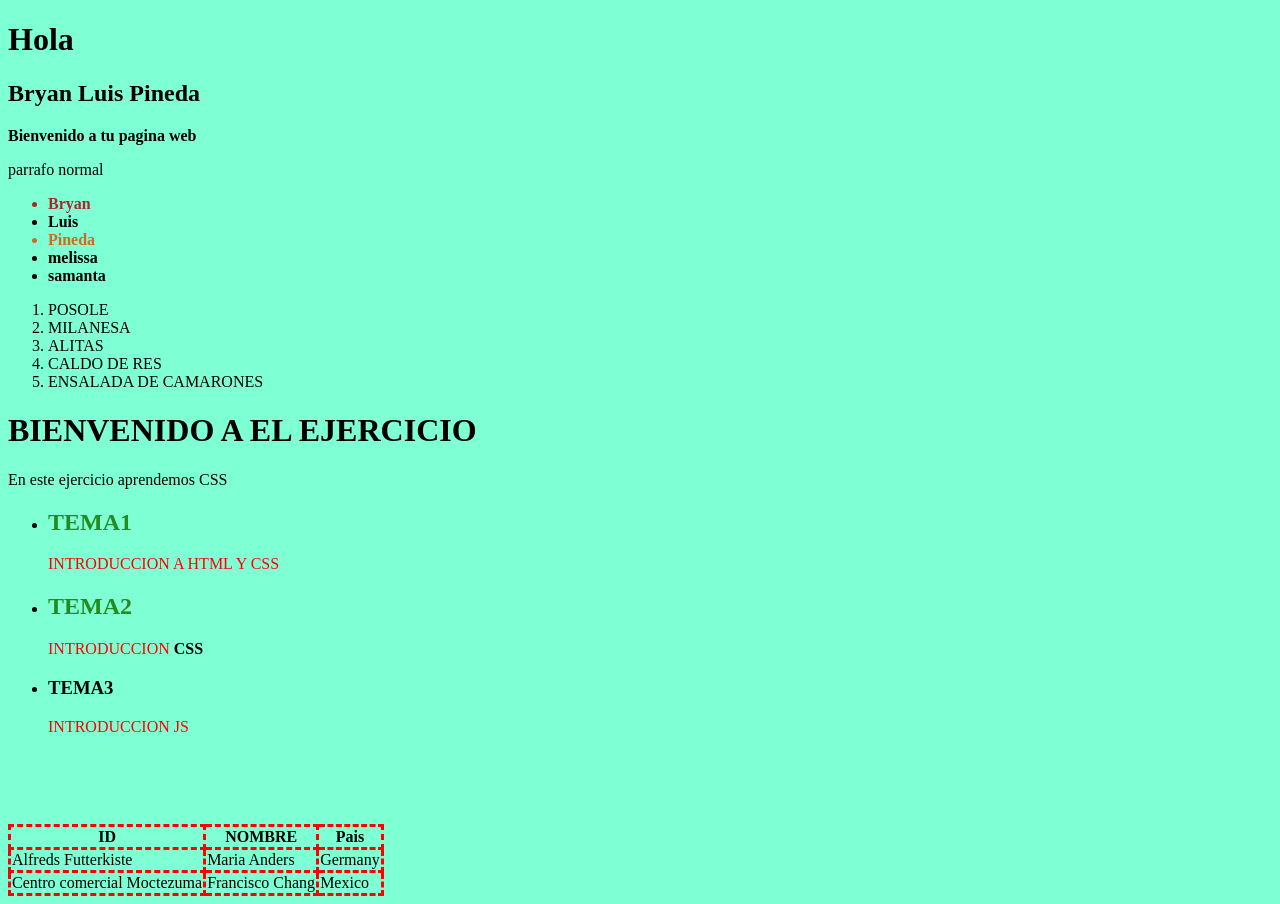
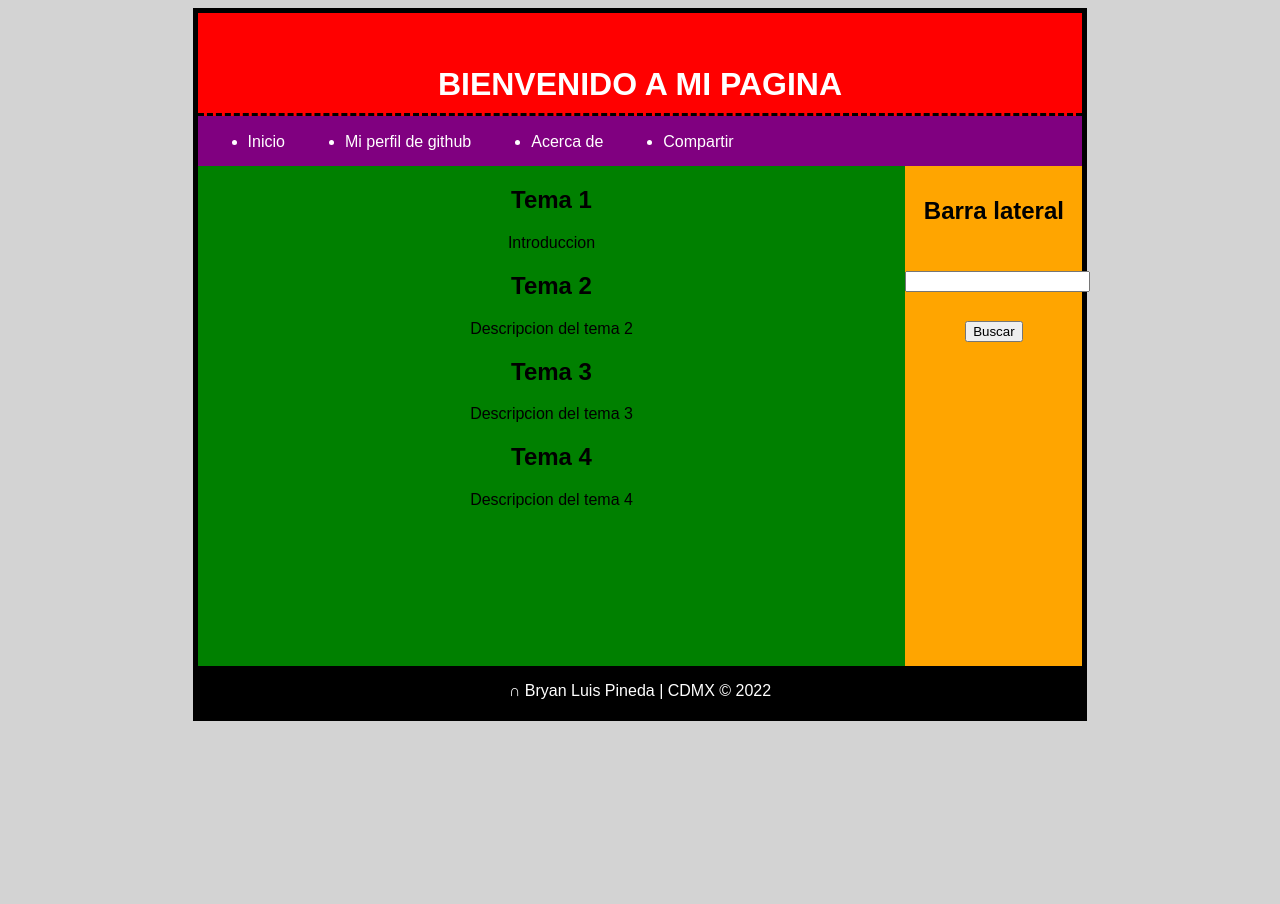
Before and after one commit to I6A-2022/Practica1_Bryan-Luis-Pineda, a plain HTML site: page index.html in a window 1280 px wide. After the commit the page ends 800 px from the top, so only its background shows below. Drawn offline with Linux system fonts and the light colour scheme.

Commit message:
Update index.html

```diff
--- a/index.html
+++ b/index.html
@@ -4,112 +4,57 @@
     <meta charset="UTF-8">
     <meta http-equiv="X-UA-Compatible" content="IE=edge">
     <meta name="viewport" content="width=device-width, initial-scale=1.0">
-    <title>Pagina De Bryan Luis Pineda</title>
-    <style>
-        #idbryan {
-            color: brown;
-        }
-        .idpineda {
-            color: chocolate;
-        }
-        .idpineda :hover{
-            color: blue;
-            font-size: 20px;
-            font-family: 'Lucida Sans', 'Lucida Sans Regular', 'Lucida Grande', 'Lucida Sans Unicode', Geneva, Verdana, sans-serif;
-        }
-        body{
-            background-color: aquamarine;
-        }
-
-
-
-
-ul li h2{
-    color: forestgreen;
-}
-ul li p strong{
-    color: black;
-}
-ul li p{
-    color: red;
-}
-
-table, th, td{
-    border: dashed red;
-    border-collapse: collapse;
-}
-
-    </style>
+    <title>Practica 1 - Tema 1 - Bryan Luis </title>
+    <link rel="stylesheet" href="style.css">
 </head>
 <body>
-    <h1>Hola </h1>
-    <h2>Bryan Luis Pineda</h2>
-    <p><strong>Bienvenido a tu pagina web</strong> </p>
-    <p>parrafo normal</p>
+   <div id="contenedor">
+       <header>
+           <h1>BIENVENIDO A MI PAGINA</h1>
+       </header>
+       <nav>
+           <ul>
+                <li><a href="index.html">Inicio</a></li>
+                <li><a target="_black" href="https://github.com/Bryanluis20"> Mi perfil de github</a></li>
+                <li><a href="https://www.google.com/"> Acerca de</a></li>
+                <li><a target="_black" href="https://www.facebook.com/"> Compartir</a></li>
+           </ul>
+       </nav>
 
-    <strong>
-        <ul>
-            <li id="idbryan"> Bryan </li>
-            <li> Luis</li>
-            <li class="idpineda"> Pineda</li>
-            <li> melissa</li>
-            <li> samanta</li>
-        </ul>
-    </strong>
-    <ol>
-        <li>POSOLE</li>
-        <li>MILANESA</li>
-        <li>ALITAS</li>
-        <li>CALDO DE RES</li>
-        <li>ENSALADA DE CAMARONES</li>
-    </ol>
+       <div class="componerSalto"></div>
 
+       <section id="contenidos">
+           <article>
+               <h2>Tema 1</h2>
+               <p>Introduccion</p>
+           </article>
+           <article>
+               <h2>Tema 2</h2>
+               <p>Descripcion del tema 2</p>
+           </article>
+           <article>
+            <h2>Tema 3</h2>
+            <p>Descripcion del tema 3</p>
+        </article>
+        <article>
+            <h2>Tema 4</h2>
+            <p>Descripcion del tema 4</p>
+        </article>
+       </section>
 
-    <h1>BIENVENIDO A EL EJERCICIO</h1>
-    <p>En este ejercicio aprendemos CSS</p>
-        <ul>
-            <li><h2>TEMA1</h2>
-                 <p>INTRODUCCION A HTML Y CSS</p>
-            </li>
-            <li><h2>TEMA2</h2>
-                 <p>INTRODUCCION <strong>CSS</strong></p>
-            </li>
-            <li><h3>TEMA3</h3>
-                 <p>INTRODUCCION JS</p>
-            </li>
-        </ul>
+       <aside>
+           <h2>Barra lateral</h2>
+           <form action="">
+               <input type="search">
+               <input value="Buscar" type="button">
+           </form>
+       </aside>
 
-        <link href="maps/preview/opensearch.xml?hl=es" title="Google Maps" rel="search" type="application/opensearchdescription+xml">
+       <div class="componerSalto"></div>
 
-<br>
-<br>
-<br>
-<br>
-
-<table="overflow-x:auto;>
-</table>
-
-
-<table>
-
-</table>
-<!--Comentario-->
-        <table>
-  <tr>
-    <th>ID</th>
-    <th>NOMBRE</th>
-    <th>Pais</th>
-  </tr>
-  <tr>
-    <td>Alfreds Futterkiste</td>
-    <td>Maria Anders</td>
-    <td>Germany</td>
-  </tr>
-  <tr>
-    <td>Centro comercial Moctezuma</td>
-    <td>Francisco Chang</td>
-    <td>Mexico</td>
-  </tr>
-</table>
+       <footer>
+           &cap; Bryan Luis Pineda  | CDMX &copy; 2022
+       </footer>
+   </div>
 </body>
 </html>
--- /dev/null
+++ b/style.css
@@ -0,0 +1,68 @@
+body{
+background: lightgray;
+font-family: Arial, Helvetica, sans-serif;
+}
+#contenedor{
+    width: 70%;
+    margin: 0px auto;
+    border: 5px solid black;
+
+}
+header{
+    background: red;
+    width: 100%;
+    height: 100px;
+    margin: 0px;
+    text-align: center;
+    line-height: 100px;
+    color: white;
+    border-bottom:  3px dashed black;
+    float: left;
+}
+nav{
+    background: purple;
+    height: 50px;
+    width: 100%;
+    float: left;
+    line-height: 0px;
+}
+nav ul li{
+    margin: 10px;
+    float: left;            /*para poner el texto en una linea*/
+    margin-right: 50px;
+    color: white;
+}
+nav ul li a{
+    color: white;
+    text-decoration: none;
+}
+section{
+    background: green;
+}
+aside{
+    background: orange;
+    width: 20%;
+    height: 500px;
+    float: left;
+    text-align: center;
+    line-height: 50px;
+}
+#contenidos{
+    background: green;
+    width: 80%;
+    float: left;
+    text-align: center;
+    min-height: 500px;
+}
+footer{
+    background: black;
+    color: white;
+    text-align: center;
+    width: 100%;
+    line-height: 50px;
+    height: 50px;
+}
+
+.componerSalto{
+    clear: both;
+}
```
